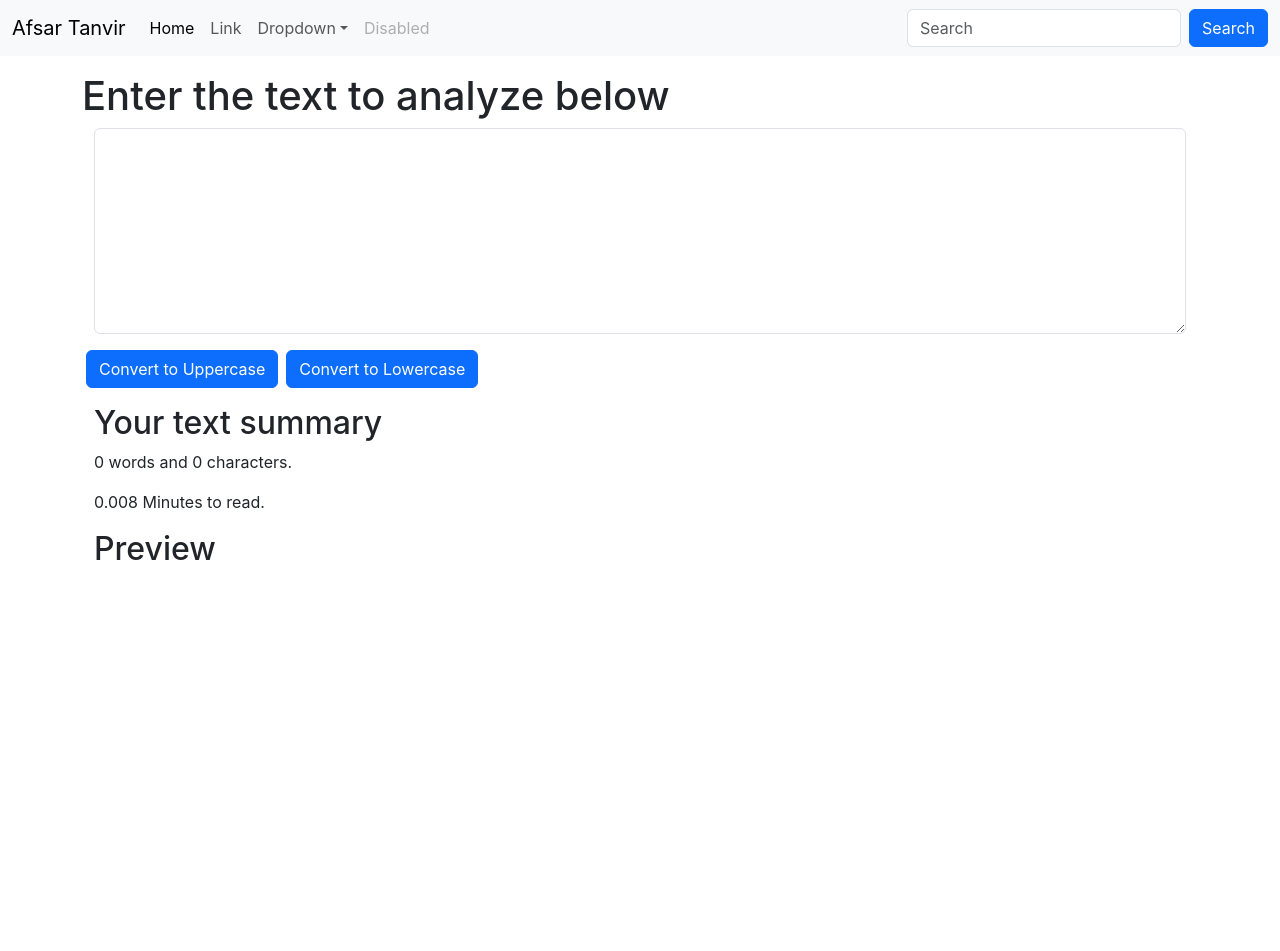
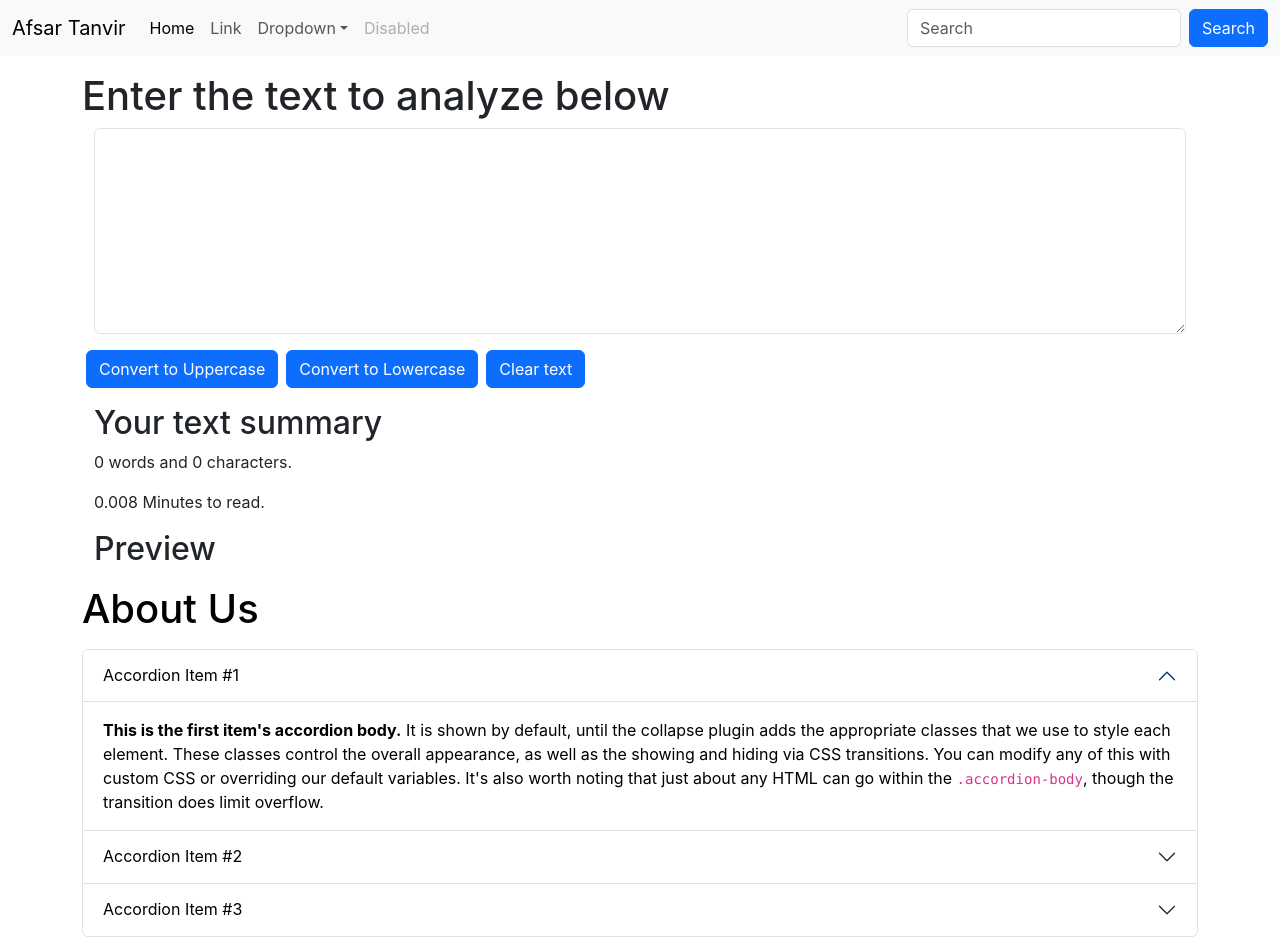
Before and after one commit to AfsarTanvir/React-Basic, a React (Create React App) app in the folder my-react-app/: page / in a window 1280 px wide. Shown: the top 951 px of the page. Before the commit the page ends 800 px from the top, so only its background shows below. Built offline with nearby package versions, Linux system fonts and the light colour scheme.

Commit message:
Enable Dark Mode

```diff
--- a/my-react-app/src/App.js
+++ b/my-react-app/src/App.js
@@ -1,4 +1,5 @@
 import "./App.css";
+import About from "./components/About";
 import Navbar from "./components/Navbar";
 import TextForm from "./components/TextForm";
 
@@ -9,6 +10,7 @@
       <div className="container my-3">
         <TextForm heading="Enter the text to analyze below" />
       </div>
+      <About/>
     </>
   );
 }
--- /dev/null
+++ b/my-react-app/src/components/About.js
@@ -0,0 +1,141 @@
+import React, { useState } from "react";
+
+export default function About() {
+  const [myStyle, setMyStyle] = useState({
+    color: "black",
+    backgroundColor: "white",
+  });
+
+  const [textBtn, setTextBtn] = useState("Enable Dark Mode");
+
+  const toggleStyle = () => {
+    if (myStyle.color === "black") {
+      setMyStyle({
+        color: "white",
+        backgroundColor: "black",
+        border: "1px solid white",
+      });
+      setTextBtn("Enable Light Mode");
+    } else {
+      setMyStyle({
+        color: "black",
+        backgroundColor: "white",
+      });
+      setTextBtn("Enable Dark Mode");
+    }
+  };
+  return (
+    <div className="container" style={myStyle}>
+      <h1 className="my-3">About Us</h1>
+      <div className="accordion" id="accordionExample">
+        <div className="accordion-item">
+          <h2 className="accordion-header" id="headingOne">
+            <button
+              className="accordion-button"
+              type="button"
+              style={myStyle}
+              data-bs-toggle="collapse"
+              data-bs-target="#collapseOne"
+              aria-expanded="true"
+              aria-controls="collapseOne"
+            >
+              Accordion Item #1
+            </button>
+          </h2>
+
+          <div
+            id="collapseOne"
+            className="accordion-collapse collapse show"
+            aria-labelledby="headingOne"
+            data-bs-parent="#accordionExample"
+          >
+            <div className="accordion-body" style={myStyle}>
+              <strong>This is the first item's accordion body.</strong> It is
+              shown by default, until the collapse plugin adds the appropriate
+              classes that we use to style each element. These classes control
+              the overall appearance, as well as the showing and hiding via CSS
+              transitions. You can modify any of this with custom CSS or
+              overriding our default variables. It's also worth noting that just
+              about any HTML can go within the <code>.accordion-body</code>,
+              though the transition does limit overflow.
+            </div>
+          </div>
+        </div>
+
+        <div className="accordion-item" style={myStyle}>
+          <h2 className="accordion-header" id="headingTwo">
+            <button
+              className="accordion-button collapsed"
+              style={myStyle}
+              type="button"
+              data-bs-toggle="collapse"
+              data-bs-target="#collapseTwo"
+              aria-expanded="false"
+              aria-controls="collapseTwo"
+            >
+              Accordion Item #2
+            </button>
+          </h2>
+
+          <div
+            id="collapseTwo"
+            className="accordion-collapse collapse"
+            aria-labelledby="headingTwo"
+            data-bs-parent="#accordionExample"
+          >
+            <div className="accordion-body" style={myStyle}>
+              <strong>This is the second item's accordion body.</strong> It is
+              hidden by default, until the collapse plugin adds the appropriate
+              classes that we use to style each element. These classes control
+              the overall appearance, as well as the showing and hiding via CSS
+              transitions. You can modify any of this with custom CSS or
+              overriding our default variables. It's also worth noting that just
+              about any HTML can go within the <code>.accordion-body</code>,
+              though the transition does limit overflow.
+            </div>
+          </div>
+        </div>
+
+        <div className="accordion-item">
+          <h2 className="accordion-header" id="headingThree">
+            <button
+              className="accordion-button collapsed"
+              style={myStyle}
+              type="button"
+              data-bs-toggle="collapse"
+              data-bs-target="#collapseThree"
+              aria-expanded="false"
+              aria-controls="collapseThree"
+            >
+              Accordion Item #3
+            </button>
+          </h2>
+
+          <div
+            id="collapseThree"
+            className="accordion-collapse collapse"
+            aria-labelledby="headingThree"
+            data-bs-parent="#accordionExample"
+          >
+            <div className="accordion-body" style={myStyle}>
+              <strong>This is the third item's accordion body.</strong> It is
+              hidden by default, until the collapse plugin adds the appropriate
+              classes that we use to style each element. These classes control
+              the overall appearance, as well as the showing and hiding via CSS
+              transitions. You can modify any of this with custom CSS or
+              overriding our default variables. It's also worth noting that just
+              about any HTML can go within the <code>.accordion-body</code>,
+              though the transition does limit overflow.
+            </div>
+          </div>
+        </div>
+      </div>
+
+      <div className="container my-3">
+        <button onClick={toggleStyle} type="button" className="btn btn-primary">
+          {textBtn}
+        </button>
+      </div>
+    </div>
+  );
+}
--- a/my-react-app/src/components/TextForm.js
+++ b/my-react-app/src/components/TextForm.js
@@ -11,6 +11,10 @@
     console.log("lowercase was clicked: " + text);
     let newText = text.toLowerCase();
     setText(newText);
+  };
+
+  const handleClearClick = () => {
+    setText('');
   };
 
   const handleOnChange = (event) => {
@@ -40,6 +44,9 @@
         <button className="btn btn-primary mx-1" onClick={handleLoClick}>
           Convert to Lowercase
         </button>
+        <button className="btn btn-primary mx-1" onClick={handleClearClick}>
+          Clear text
+        </button>
       </div>
       <div className="container my-3">
         <h2>Your text summary</h2>
```
